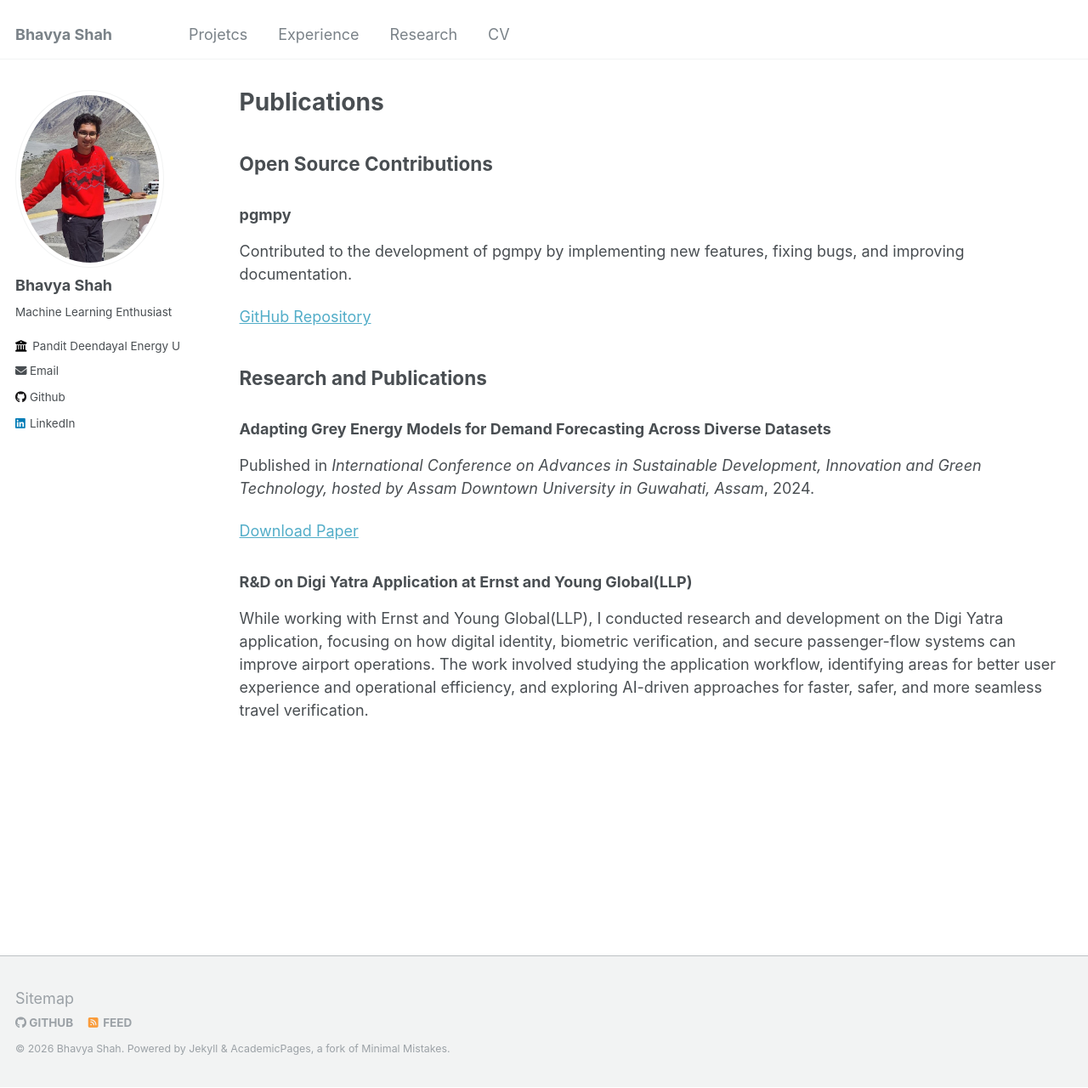
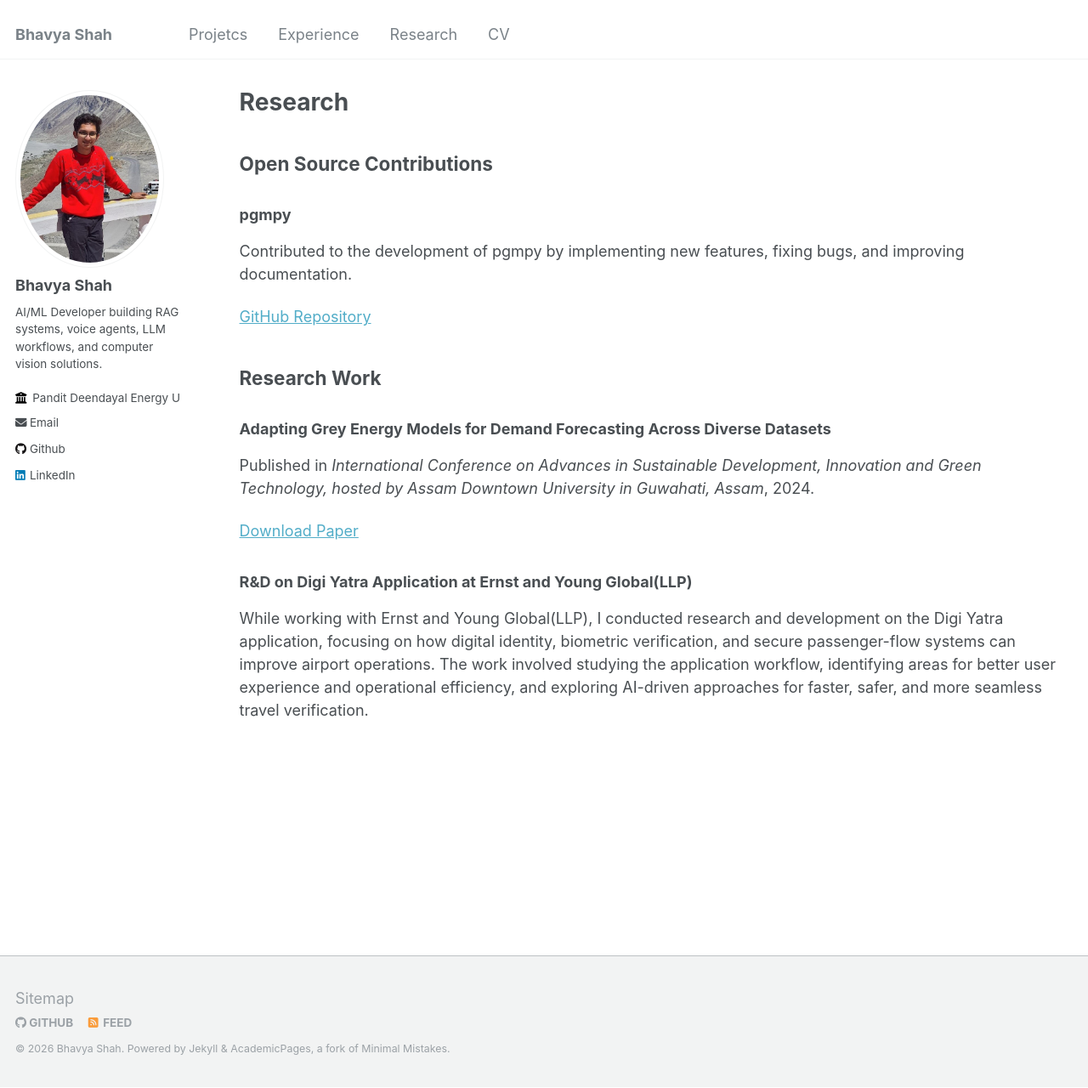
Before and after one commit to B3CODER/B3CODER.github.io, a Jekyll site: the page built from _pages/publications.md, in a window 1280 px wide and 1280 px high. Shown: the whole window at 85% size. Built offline with Jekyll 4.4.1, drawn with Linux system fonts in a browser that asks for light colours.

Commit message:
Update research page title and bio

```diff
--- a/_config.yml
+++ b/_config.yml
@@ -24,7 +24,7 @@ author:
   avatar           : "2.jpg"
   name             : "Bhavya Shah"
   pronouns         : # example: "she/her"
-  bio              : "Machine Learning Enthusiast"
+  bio              : "AI/ML Developer building RAG systems, voice agents, LLM workflows, and computer vision solutions."
   # location         : "Earth"
   employer         : "Pandit Deendayal Energy University"
   uri              : # URL
--- a/_pages/publications.md
+++ b/_pages/publications.md
@@ -1,6 +1,6 @@
 ---
 layout: archive
-title: "Publications"
+title: "Research"
 permalink: /publications/
 author_profile: true
 ---
@@ -19,7 +19,7 @@ Contributed to the development of pgmpy by implementing new features, fixing bug
 
 [GitHub Repository](https://github.com/pgmpy/pgmpy)
 
-## Research and Publications
+## Research Work
 
 ### Adapting Grey Energy Models for Demand Forecasting Across Diverse Datasets
 
```
